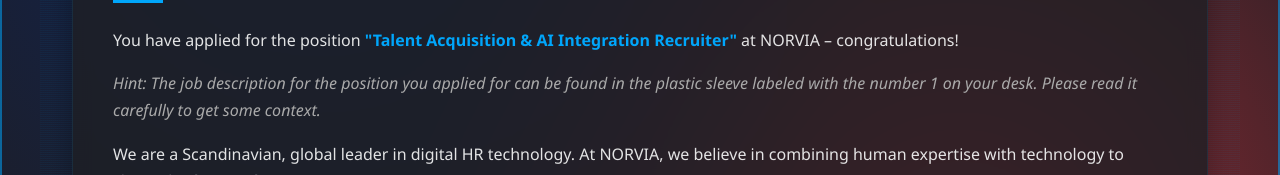
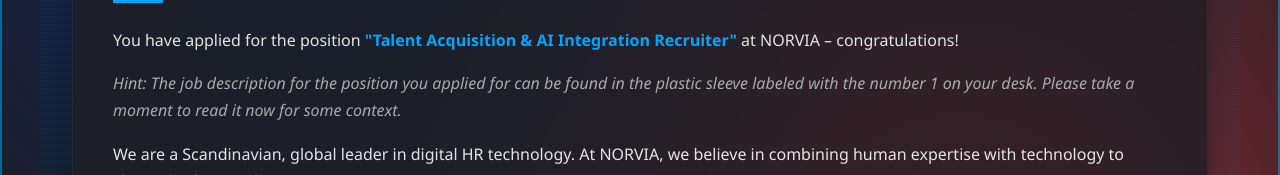
Before and after one commit to noriva-recruiting/ai-screening-intro, a plain HTML site: page index.html in a window 1280 px wide. Shown: the part 336-511 px from the top of the page. Drawn offline with Linux system fonts and the light colour scheme; a web font is replaced by a local one.

Commit message:
Update context

```diff
--- a/index.html
+++ b/index.html
@@ -84,7 +84,7 @@
     <div class="page active-page" id="page1">
       <h1>Welcome to NORVIA - Where AI Meets Human Potential.</h1>
       <p>You have applied for the position <strong>"Talent Acquisition & AI Integration Recruiter"</strong> at NORVIA – congratulations!</p>
-      <p style="font-style: italic; color: #aaa;">Hint: The job description for the position you applied for can be found in the plastic sleeve labeled with the number 1 on your desk. Please read it carefully to get some context.</p>
+      <p style="font-style: italic; color: #aaa;">Hint: The job description for the position you applied for can be found in the plastic sleeve labeled with the number 1 on your desk. Please take a moment to read it now for some context.</p>
       <p>We are a Scandinavian, global leader in digital HR technology. At NORVIA, we believe in combining human expertise with technology to shape the future of recruiting.</p>
       <p>Instead of a typical first interview, you'll meet NORVO™ – our smart AI interview assistant.</p>
       <button class="btn" onclick="nextPage()">Continue</button>
```
